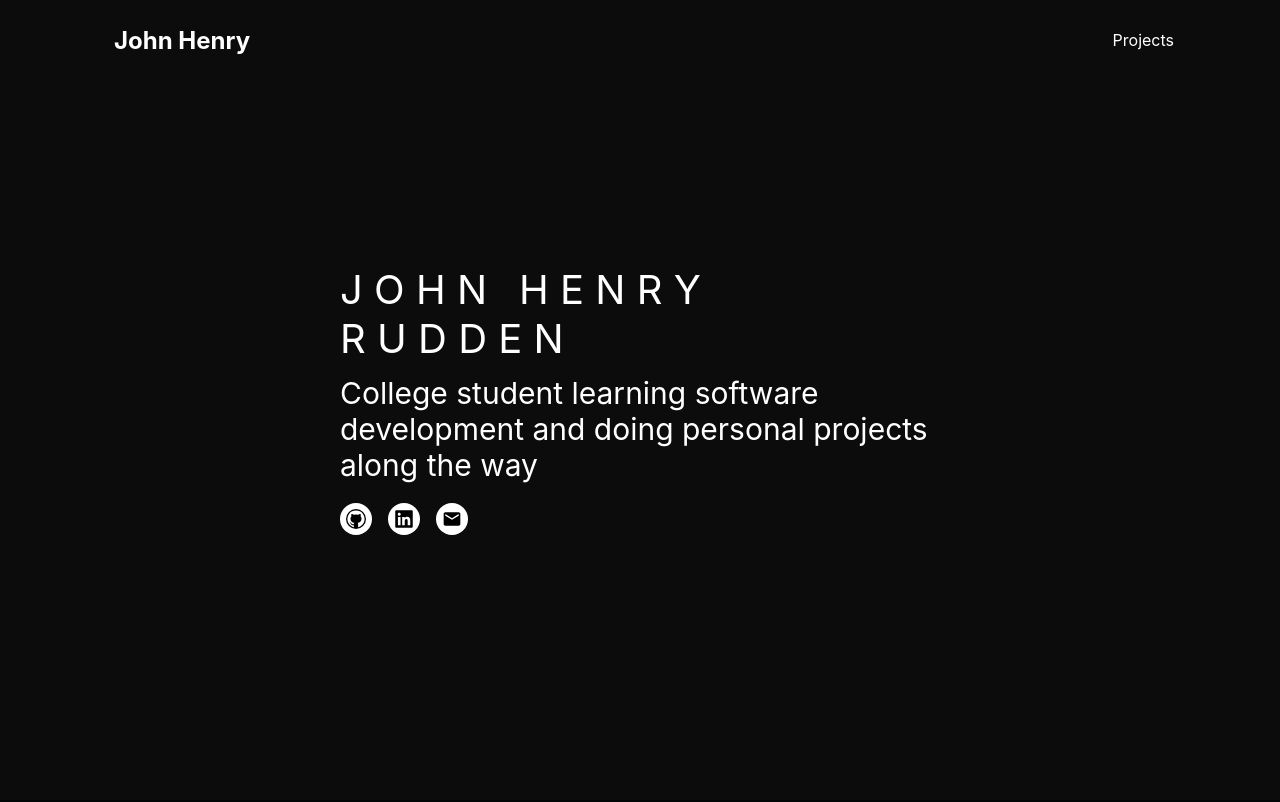
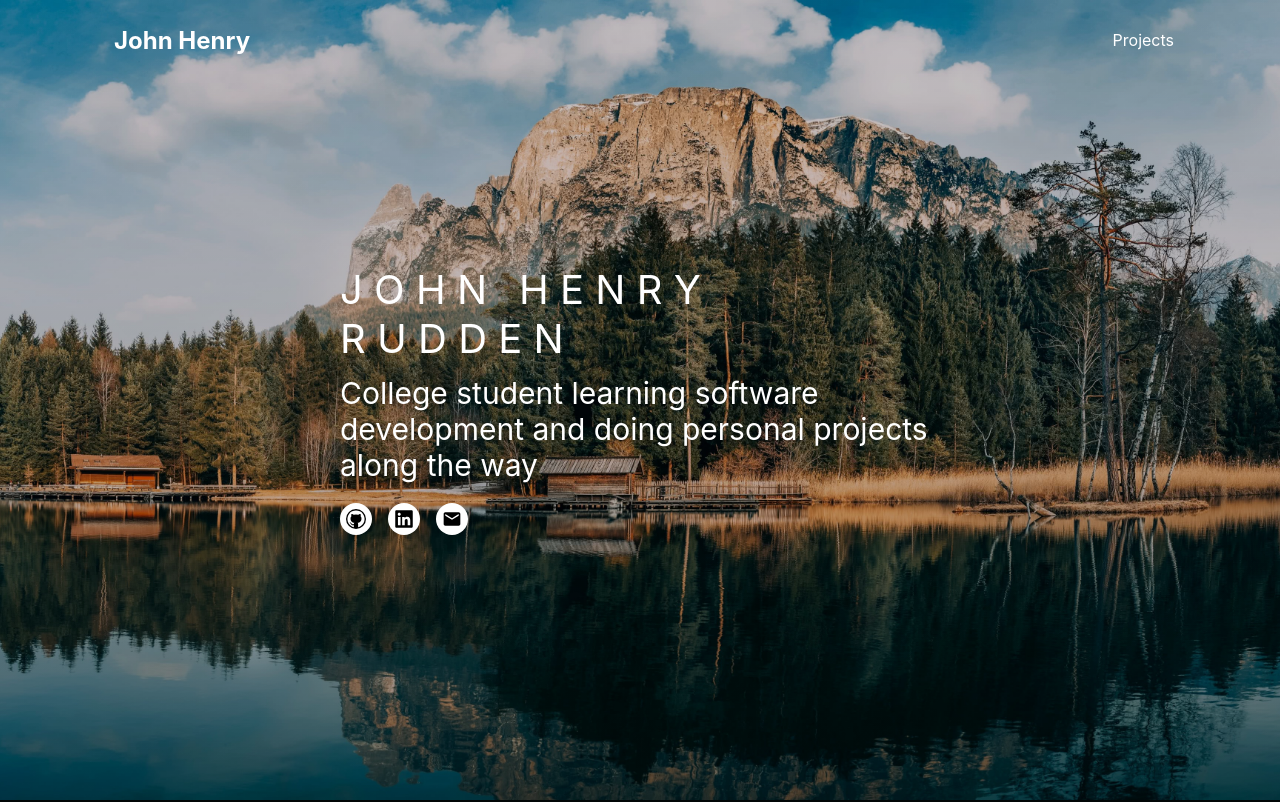
Before and after one commit to jhrudden/jhrudd.github.io, a React (Create React App) app: page / in a window 1280 px wide. Shown: the top 802 px of the page. Built offline with nearby package versions, Linux system fonts and the light colour scheme.

Commit message:
update subnav and hero page

```diff
--- a/src/components/HeroSection/HeroElements.js
+++ b/src/components/HeroSection/HeroElements.js
@@ -10,7 +10,21 @@ export const HeroContainer = styled.div`
   position: relative;
   z-index: 1;
 
-  /* Things to come */
+  :before {
+    content: "";
+    position: absolute;
+    top: 0;
+    left: 0;
+    right: 0;
+    bottom: 0;
+    background: linear-gradient(
+        180deg,
+        rgba(0, 0, 0, 0.1) 0%,
+        rgba(0, 0, 0, 0.3) 100%
+      ),
+      linear-gradient(180deg, rgba(0, 0, 0, 0.1) 0%, transparent 100%);
+    z-index: 2;
+  }
 `;
 
 export const HeroBg = styled.div`
@@ -24,7 +38,7 @@ export const HeroBg = styled.div`
   overflow: hidden;
 `;
 
-export const VideoBg = styled.video`
+export const ImgBg = styled.img`
   width: 100%;
   height: 100%;
   -o-object-fit: cover;
--- a/src/components/HeroSection/index.jsx
+++ b/src/components/HeroSection/index.jsx
@@ -7,15 +7,21 @@ import {
   HeroP,
   SocialLink,
   IconRow,
+  HeroBg,
+  ImgBg,
 } from "./HeroElements";
 
 import { VscGithub } from "react-icons/vsc";
 import { MdEmail } from "react-icons/md";
 import { FaLinkedin } from "react-icons/fa";
+import Background from "../../assets/images/background.jpg";
 
 const HeroSection = () => {
   return (
     <HeroContainer id="home">
+      <HeroBg>
+        <ImgBg src={Background} />
+      </HeroBg>
       <HeroContent>
         <HeaderRow>
           <HeroHeader>J O H N</HeroHeader>
--- a/src/components/Navbar/NavBarElements.js
+++ b/src/components/Navbar/NavBarElements.js
@@ -2,7 +2,7 @@ import styled from "styled-components";
 import { Link } from "react-scroll";
 
 export const Nav = styled.nav`
-  background: ${({ scrollNav }) => (scrollNav ? "#f4d140" : "transparent")};
+  background: ${({ scrollNav }) => (scrollNav ? "#fff" : "transparent")};
   transition: all 0.3s ease-in-out;
   height: 80px;
   margin-top: -80px;
@@ -30,7 +30,8 @@ export const NavbarContainer = styled.div`
 `;
 
 export const NavLogo = styled.div`
-  color: #fff;
+  color: ${({ scrollNav }) => (scrollNav ? "#000" : "#fff")};
+  transition: all 0.2s ease-in-out;
   justify-self: flex-start;
   cursor: pointer;
   font-size: 1.5rem;
@@ -45,6 +46,8 @@ export const MobileIcon = styled.div`
   display: none;
 
   @media screen and (max-width: 768px) {
+    color: ${({ scrollNav }) => (scrollNav ? "#000" : "#fff")};
+
     display: block;
     position: absolute;
     bottom: 25%;
@@ -52,7 +55,6 @@ export const MobileIcon = styled.div`
     transition: translate(-100%, 60%);
     font-size: 1.8rem;
     cursor: pointer;
-    color: #fff;
   }
 `;
 
@@ -72,7 +74,8 @@ export const NavItem = styled.li`
 `;
 
 export const NavLinks = styled(Link)`
-  color: #fff;
+  color: ${({ scrollNav }) => (scrollNav ? "#000" : "#fff")};
+  transition: all 0.2s ease-in-out;
   display: flex;
   align-items: center;
   text-decoration: none;
--- a/src/components/Navbar/index.jsx
+++ b/src/components/Navbar/index.jsx
@@ -34,13 +34,16 @@ const Navbar = ({ toggle }) => {
     <>
       <Nav scrollNav={scrollNav}>
         <NavbarContainer>
-          <NavLogo onClick={toggleHome}>John Henry</NavLogo>
-          <MobileIcon onClick={toggle}>
+          <NavLogo onClick={toggleHome} scrollNav={scrollNav}>
+            John Henry
+          </NavLogo>
+          <MobileIcon onClick={toggle} scrollNav={scrollNav}>
             <FaBars />
           </MobileIcon>
           <NavMenu>
             <NavItem>
               <NavLinks
+                scrollNav={scrollNav}
                 to="projects"
                 smooth={true}
                 duration={500}
```
Also changed, not shown: src/assets/images/background.jpg (added), 1 other file (tests, documents, lock files or other folders).
